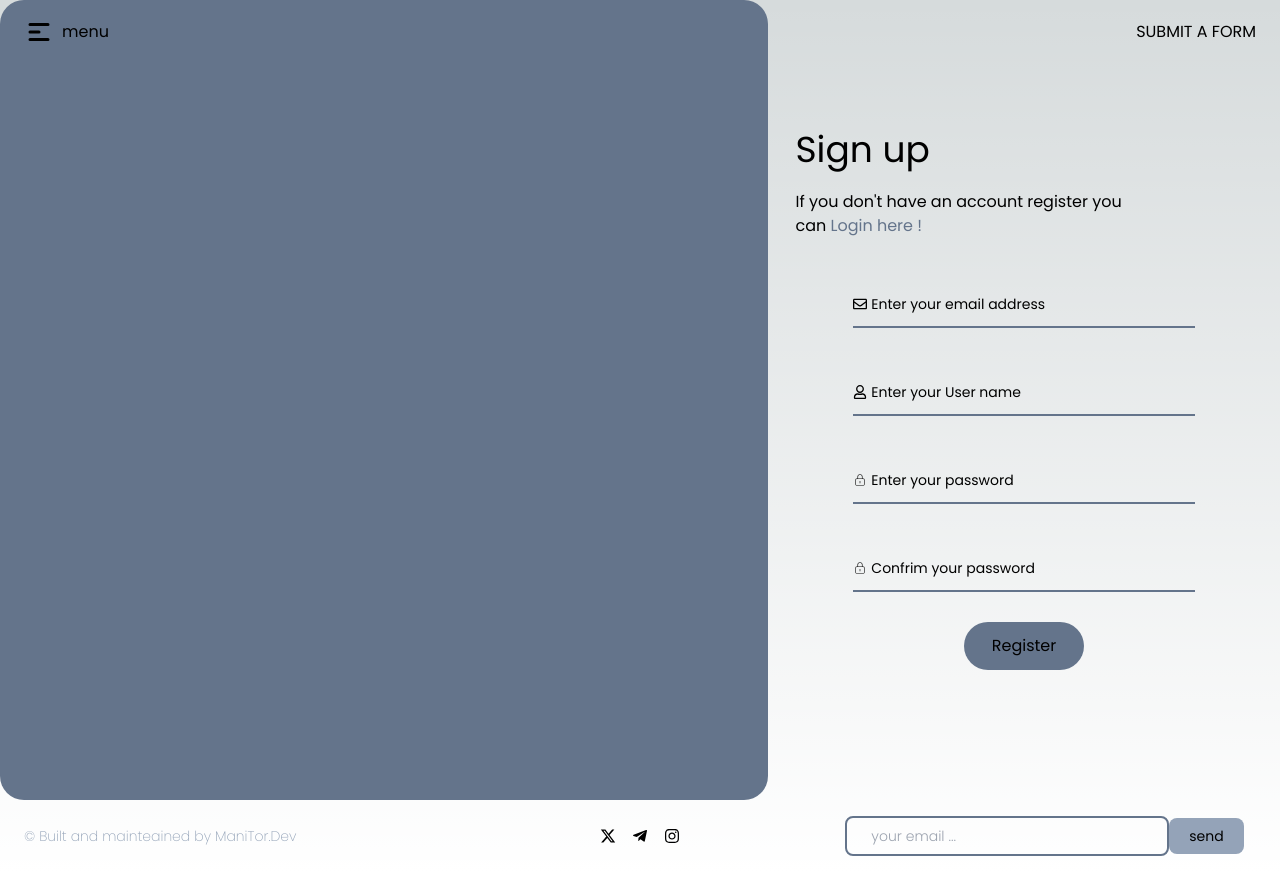
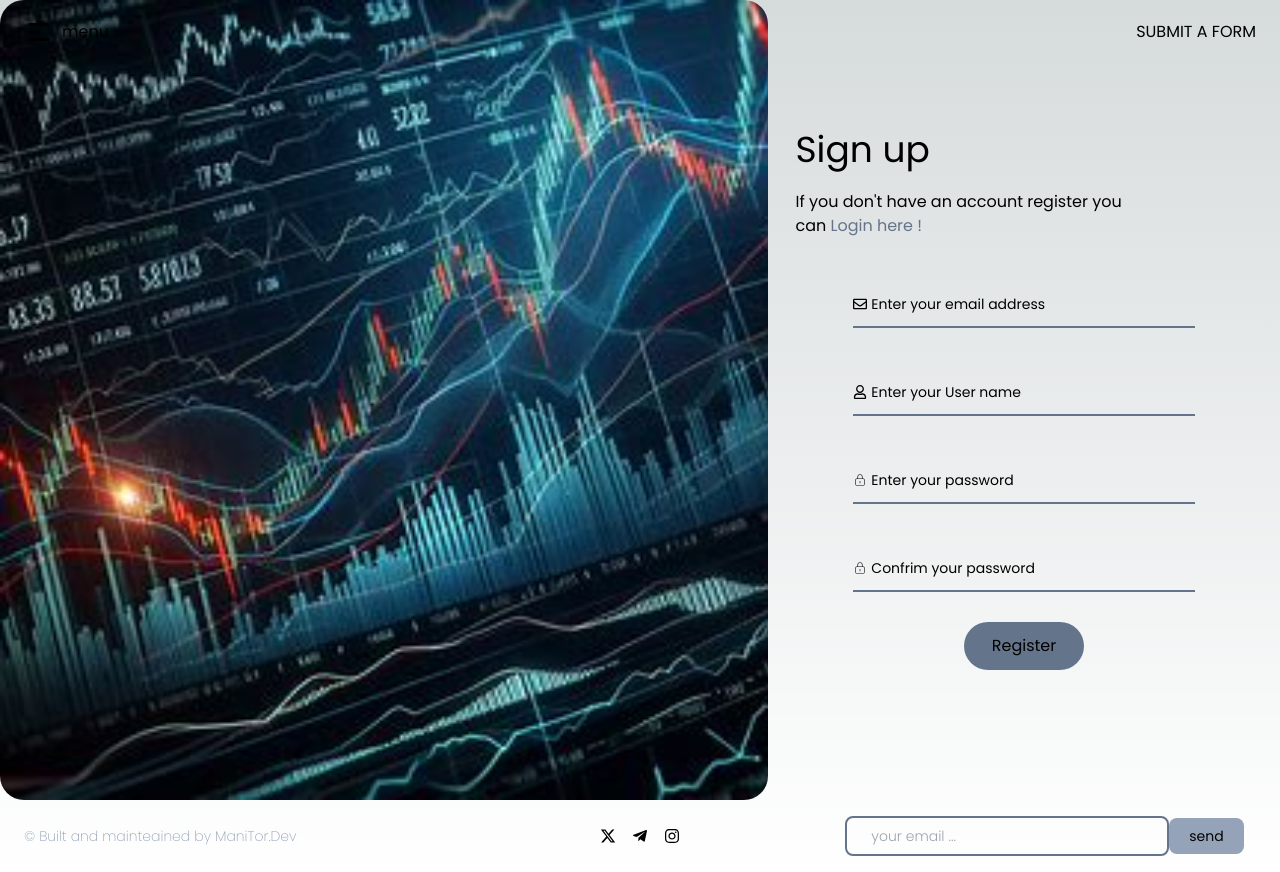
Before and after one commit to ManitorDev/venn-diagram, a Next.js app: page /register in a window 1280 px wide. Built offline with nearby package versions, Linux system fonts and the light colour scheme.

Commit message:
"Updated globals.css, register/page.tsx, and register/style.module.css with changes to scrollbar, input handling, and styling"

```diff
--- a/src/app/globals.css
+++ b/src/app/globals.css
@@ -17,6 +17,10 @@
   }
 }
 
+*::-webkit-scrollbar {
+  display: none;
+}
+
 body {
   color: rgb(var(--foreground-rgb));
   font-family: "Poppins", sans-serif;
--- a/src/app/register/page.tsx
+++ b/src/app/register/page.tsx
@@ -37,29 +37,27 @@ const Register = () => {
   };
 
   const handleBlur = (inputId: string) => {
+    const inputElement = document.getElementById(
+      inputId
+    ) as HTMLInputElement | null;
+
+    if (inputElement && !inputElement.value) {
       switch (inputId) {
         case "email":
-        if (!document.getElementById("email")?.value) {
           setShowEmailLabel(true);
-        }
           break;
         case "username":
-        if (!document.getElementById("username")?.value) {
           setShowUsernameLabel(true);
-        }
           break;
         case "password":
-        if (!document.getElementById("password")?.value) {
           setShowPasswordLabel(true);
-        }
           break;
         case "repassword":
-        if (!document.getElementById("repassword")?.value) {
           setShowRePasswordLabel(true);
-        }
           break;
         default:
           break;
+      }
     }
   };
 
@@ -119,9 +117,9 @@ const Register = () => {
 
   return (
     <div className="grid grid-cols-5 w-full h-screen">
-      <div className="col-span-3 rounded-3xl bg-slate-500"></div>
+      <div className={styles.bg}></div>
 
-      <div className="col-span-2  flex flex-col justify-center items-center h-screen gap-8">
+      <div className="col-span-5 md:col-span-2  flex flex-col justify-center items-center h-screen gap-8">
         <div className="flex flex-col px-0 justify-center items-start gap-5">
           <span className="text-4xl">Sign up</span>
           <span className="w-3/4">
@@ -226,13 +224,4 @@ const Register = () => {
   );
 };
 
-const Errors = (msg: string) =>
-  toast(msg, {
-    style: {
-      backgroundColor: "red",
-      color: "white",
-    },
-    icon: <IoIosWarning />,
-  });
-
 export default Register;
--- a/src/styles/register/style.module.css
+++ b/src/styles/register/style.module.css
@@ -15,6 +15,10 @@
   @apply py-3 px-7 bg-slate-500 rounded-3xl text-black transition-all duration-300 hover:bg-slate-600;
 }
 
-.error {
-  @apply flex justify-start items-center mt-0;
+.bg {
+  @apply hidden md:block col-span-3 rounded-3xl;
+  background-image: url(/images/register-back.jpg);
+  object-fit: cover;
+  background-repeat: no-repeat;
+  background-size: cover;
 }
```
Also changed, not shown: public/images/register-back.jpg (added). Lines whose indentation alone changed are shown as unchanged.
